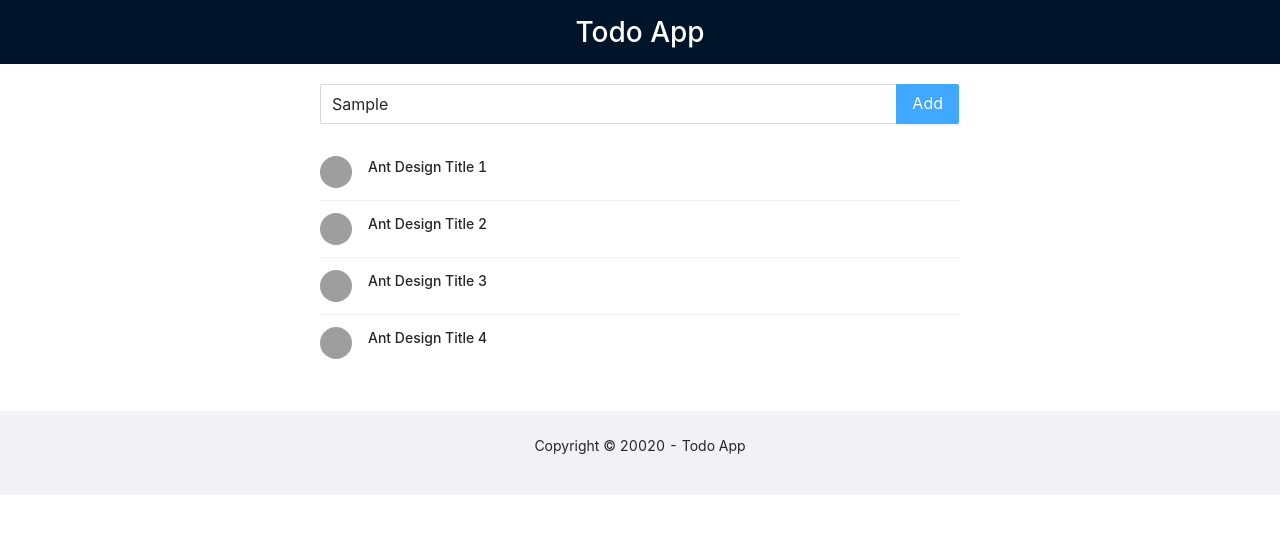
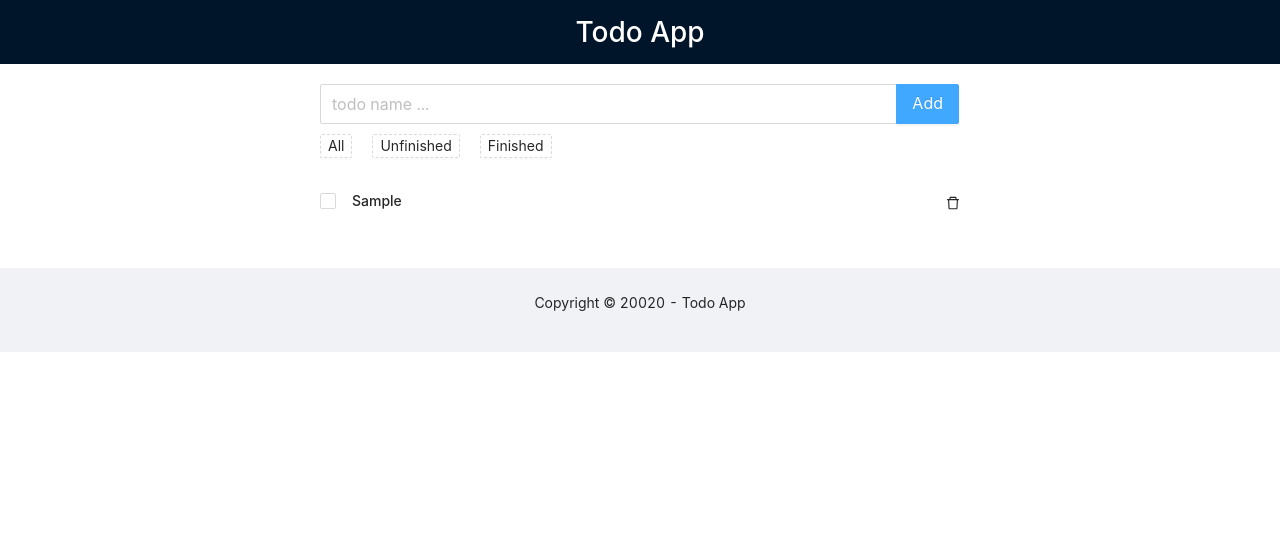
Before and after one commit to ThanhTrieu/Reactjs-2007A, a React (Create React App) app: page / in a window 1280 px wide. Both pictures are taken after typing "Sample" into the empty fields and a click on the button "Add". Shown: the top 534 px of the page. Built offline with nearby package versions, Linux system fonts and the light colour scheme; grey boxes are pictures that could not be loaded.

Commit message:
update code

```diff
--- a/package.json
+++ b/package.json
@@ -3,6 +3,7 @@
   "version": "0.1.0",
   "private": true,
   "dependencies": {
+    "@ant-design/icons": "^4.2.2",
     "@testing-library/jest-dom": "^4.2.4",
     "@testing-library/react": "^9.3.2",
     "@testing-library/user-event": "^7.1.2",
--- a/src/todo/components/addTodo.js
+++ b/src/todo/components/addTodo.js
@@ -1,4 +1,5 @@
 import React from 'react';
+import PropTypes from 'prop-types';
 import { Input, Row, Col } from 'antd';
 
 const { Search } = Input;
@@ -12,11 +13,18 @@ class AddTodo extends React.PureComponent {
             placeholder="todo name ..."
             enterButton="Add"
             size="large"
-            onSearch={value => console.log(value)}
+            onSearch={value => this.props.add(value)}
+            onChange={this.props.change}
+            value={this.props.value}
           />
         </Col>
       </Row>
     )
   }
 }
+AddTodo.propTypes = {
+  add: PropTypes.func,
+  change: PropTypes.func,
+  value: PropTypes.string
+}
 export default AddTodo;
--- /dev/null
+++ b/src/todo/components/filter.js
@@ -0,0 +1,31 @@
+import React from 'react';
+import {Row, Col, Button} from 'antd';
+
+class FilterTodo extends React.PureComponent {
+
+  render() {
+    return(
+      <Row style={{marginTop: '10px', marginBottom: '10px'}}>
+        <Col span={24}>
+          <Button
+            type="dashed"
+            size="small"
+            onClick={() => this.props.filter('all')}
+          >All</Button>
+          <Button
+            type="dashed"
+            size="small"
+            style={{marginLeft: '20px', marginRight: '20px'}}
+            onClick={() => this.props.filter('unfinished')}
+          >Unfinished</Button>
+          <Button
+            type="dashed"
+            size="small"
+            onClick={() => this.props.filter('finished')}
+          >Finished</Button>
+        </Col>
+      </Row>
+    )
+  }
+}
+export default FilterTodo;
--- a/src/todo/components/listTodo.js
+++ b/src/todo/components/listTodo.js
@@ -1,19 +1,8 @@
 import React from 'react';
-import { List, Avatar, Row, Col } from 'antd';
-const data = [
-  {
-    title: 'Ant Design Title 1',
-  },
-  {
-    title: 'Ant Design Title 2',
-  },
-  {
-    title: 'Ant Design Title 3',
-  },
-  {
-    title: 'Ant Design Title 4',
-  },
-];
+import PropTypes from 'prop-types';
+import { List, Row, Col, Checkbox, Typography } from 'antd';
+import { DeleteOutlined } from '@ant-design/icons';
+const { Text } = Typography;
 
 class ListTodo extends React.PureComponent {
 
@@ -23,14 +12,26 @@ class ListTodo extends React.PureComponent {
         <Col span={24}>
           <List
             itemLayout="horizontal"
-            dataSource={data}
+            dataSource={this.props.todo}
             renderItem={item => (
-            <List.Item>
-              <List.Item.Meta
-              avatar={<Avatar src="https://zos.alipayobjects.com/rmsportal/ODTLcjxAfvqbxHnVXCYX.png" />}
-              title={<a href="https://ant.design">{item.title}</a>}
-            />
-            </List.Item>
+            <>
+            {item.show && (
+              <List.Item>
+                <List.Item.Meta
+                  avatar={<Checkbox
+                    onChange={() => this.props.finish(item.id)}
+                    checked={item.done}
+                    ></Checkbox>}
+                  title={ item.done ? (<Text delete>{item.name}</Text>) : (<Text>{item.name}</Text>) }
+                />
+                <div>
+                  <DeleteOutlined
+                    onClick={() => this.props.delete(item.id)}
+                  />
+                </div>
+              </List.Item>
+            )}
+            </>
           )}
         />
       </Col>
@@ -38,4 +39,9 @@ class ListTodo extends React.PureComponent {
     )
   }
 }
+ListTodo.propTypes = {
+  todo: PropTypes.array,
+  delete: PropTypes.func,
+  finish: PropTypes.func
+}
 export default ListTodo;
--- a/src/todo/index.js
+++ b/src/todo/index.js
@@ -2,13 +2,105 @@ import React from 'react';
 import LayoutPage from './components/layout';
 import AddTodo from './components/addTodo';
 import ListTodo from './components/listTodo';
+import FilterTodo from './components/filter';
 
 class Todo extends React.Component {
+  constructor(){
+    super();
+    this.state = {
+      nameWork: '',
+      idTodo: 1,
+      listTodo: []
+    }
+  }
+
+  getNameWork = (event) => {
+    const name = event.target.value;
+    this.setState({...this.state, nameWork: name});
+  }
+
+  addTodo = (name) => {
+    if(name.length > 0){
+      this.setState({
+        ...this.state,
+        idTodo: this.state.idTodo + 1,
+        nameWork: '',
+        listTodo: [...this.state.listTodo, {
+          id: this.state.idTodo,
+          name: name,
+          done: false,
+          show: true
+        }]
+      })
+    }
+  }
+
+  deleteTodo = (idWork) => {
+    // lay ra duoc du lieu moi voi dieu kien khong bao gom cong viec co id trung voi idWork tu du lieu ban dau
+    // loai bo du lieu trung voi idWork ra khoi du lieu ban dau
+    const newTodo = this.state.listTodo.filter(item => item.id !== idWork);
+    //console.log(this.state.listTodo);
+    //console.log(newTodo);
+    this.setState({
+      ...this.state,
+      listTodo: newTodo
+    })
+  }
+
+  finishedTodo = (idWork) => {
+    // duyet qua mang listTodo kiem tra id trong listTodo do bang dung idWork thi se update lai done trong listTodo
+    const newList = this.state.listTodo.map(item => {
+      return item.id === idWork ? {...item, done: !item.done } : item;
+    });
+    this.setState({
+      ...this.state,
+      listTodo: newList
+    })
+  }
+
+  filterListTodo = (type) => {
+    switch (type){
+      case 'all':
+        break;
+      case 'finished':
+          // tim tat ca nhung thang ko phai la done an di
+          const finished = this.state.listTodo.map(item => {
+            return !item.done ? {...item, show: !item.show} : item;
+          });
+          this.setState({
+            ...this.state,
+            listTodo: finished
+          })
+        break;
+      case 'unfinished':
+          // tim tat ca nhung thang la done an di
+          const unfinished = this.state.listTodo.map(item => {
+            return item.done ? {...item, show: !item.show} : item;
+          });
+          this.setState({
+            ...this.state,
+            listTodo: unfinished
+          })
+        break;
+    }
+  }
+
   render() {
     return (
       <LayoutPage>
-        <AddTodo/>
-        <ListTodo/>
+        <AddTodo
+          change={this.getNameWork}
+          add={this.addTodo}
+          value={this.state.nameWork}
+        />
+        <FilterTodo
+          filter={this.filterListTodo}
+        />
+        <ListTodo
+          todo={this.state.listTodo}
+          delete={this.deleteTodo}
+          finish={this.finishedTodo}
+        />
       </LayoutPage>
     )
   }
```
